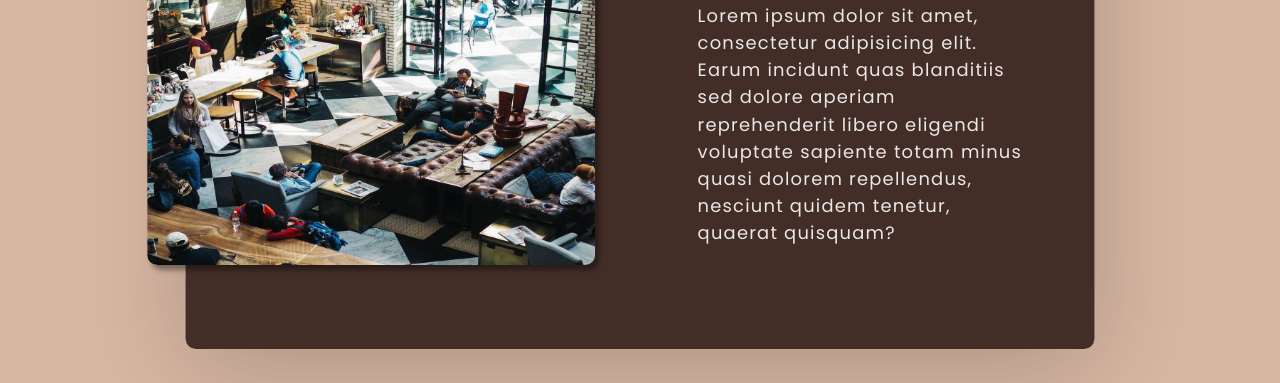
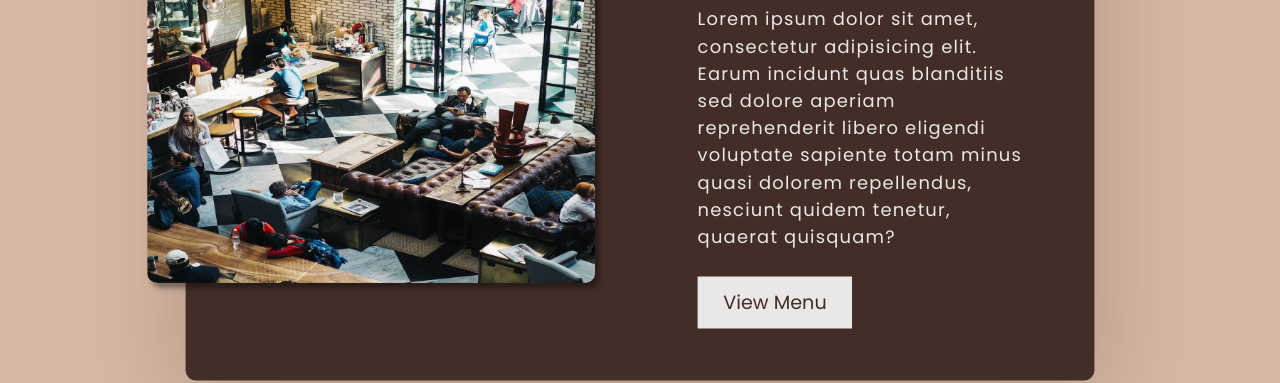
Before and after one commit to NenadZdravkovic97/Caffetteria-Italiana, a plain HTML site: page about.html in a window 1280 px wide. Shown: the part 588-971 px from the top of the page. Drawn offline with Linux system fonts and the light colour scheme.

Commit message:
Added Location and Menu buttons

```diff
--- a/about.html
+++ b/about.html
@@ -30,6 +30,7 @@
                         <p class="card-text">
                             Lorem ipsum dolor sit amet, consectetur adipisicing elit. Earum incidunt quas blanditiis sed dolore aperiam reprehenderit libero eligendi voluptate sapiente totam minus quasi dolorem repellendus, nesciunt quidem tenetur, quaerat quisquam?
                         </p>
+                        <a class="card-links" href="#">View Menu</a>
                     </div>
                 </div>
 
@@ -42,6 +43,7 @@
                         <p class="card-text">
                             Lorem ipsum dolor sit amet, consectetur adipisicing elit. Earum incidunt quas blanditiis sed dolore aperiam reprehenderit libero eligendi voluptate sapiente totam minus quasi dolorem repellendus, nesciunt quidem tenetur, quaerat quisquam?
                         </p>
+                        <a class="card-links" href="#">Get Location</a>
                     </div>
 
                     <div class="card-img card-img2">
--- a/css/pages.css
+++ b/css/pages.css
@@ -146,6 +146,19 @@ img {
     letter-spacing: 1.5px;
 }
 
+.card-links {
+    text-decoration: none;
+    padding: 1rem 2rem;
+    color: var(--dark-brown-color);
+    font-size: 1.5rem;
+    background-color: var(--light-color);
+    transition: 0.2s ease-in-out;
+}
+
+.card-links:hover {
+    letter-spacing: 4px;
+}
+
 
 
 
```
